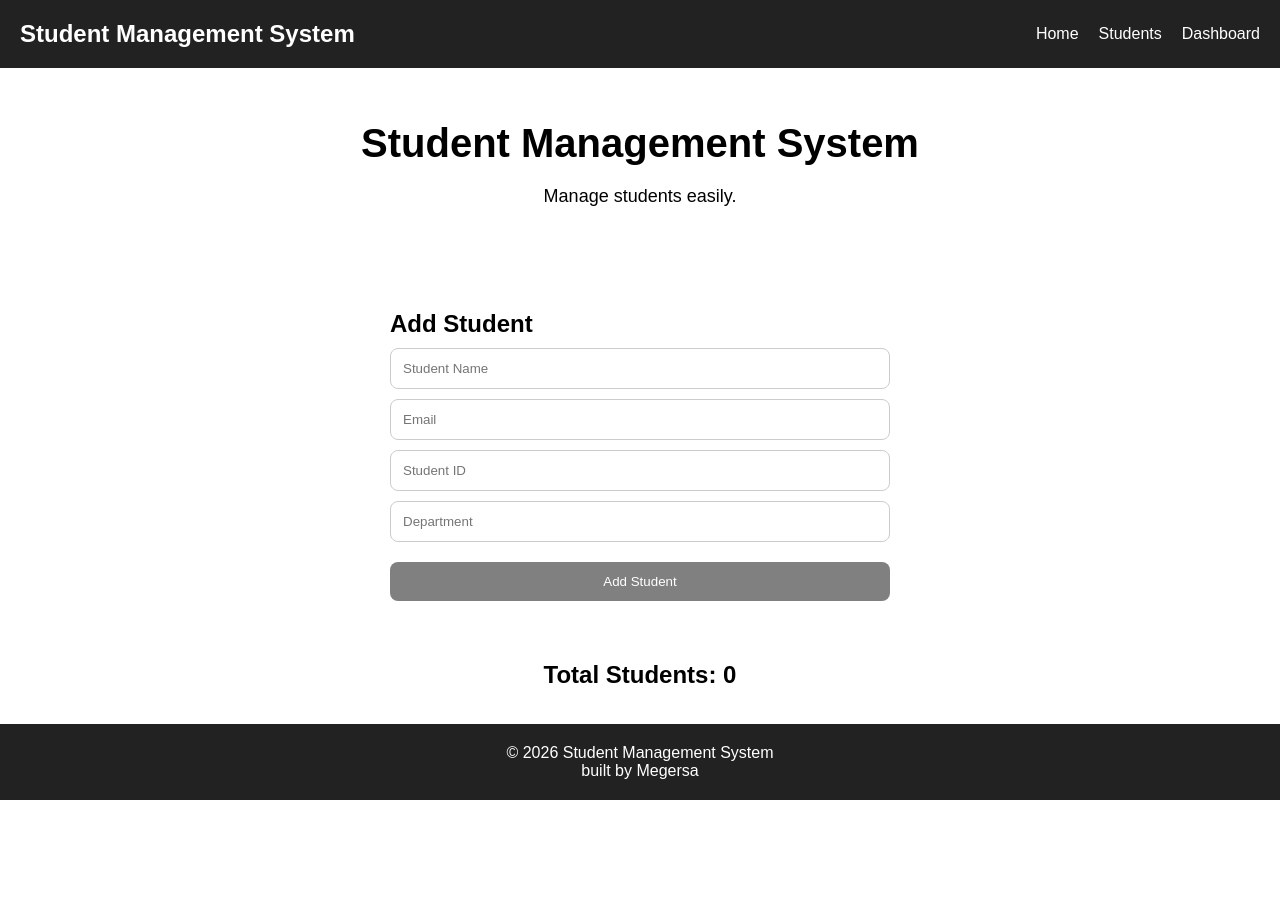
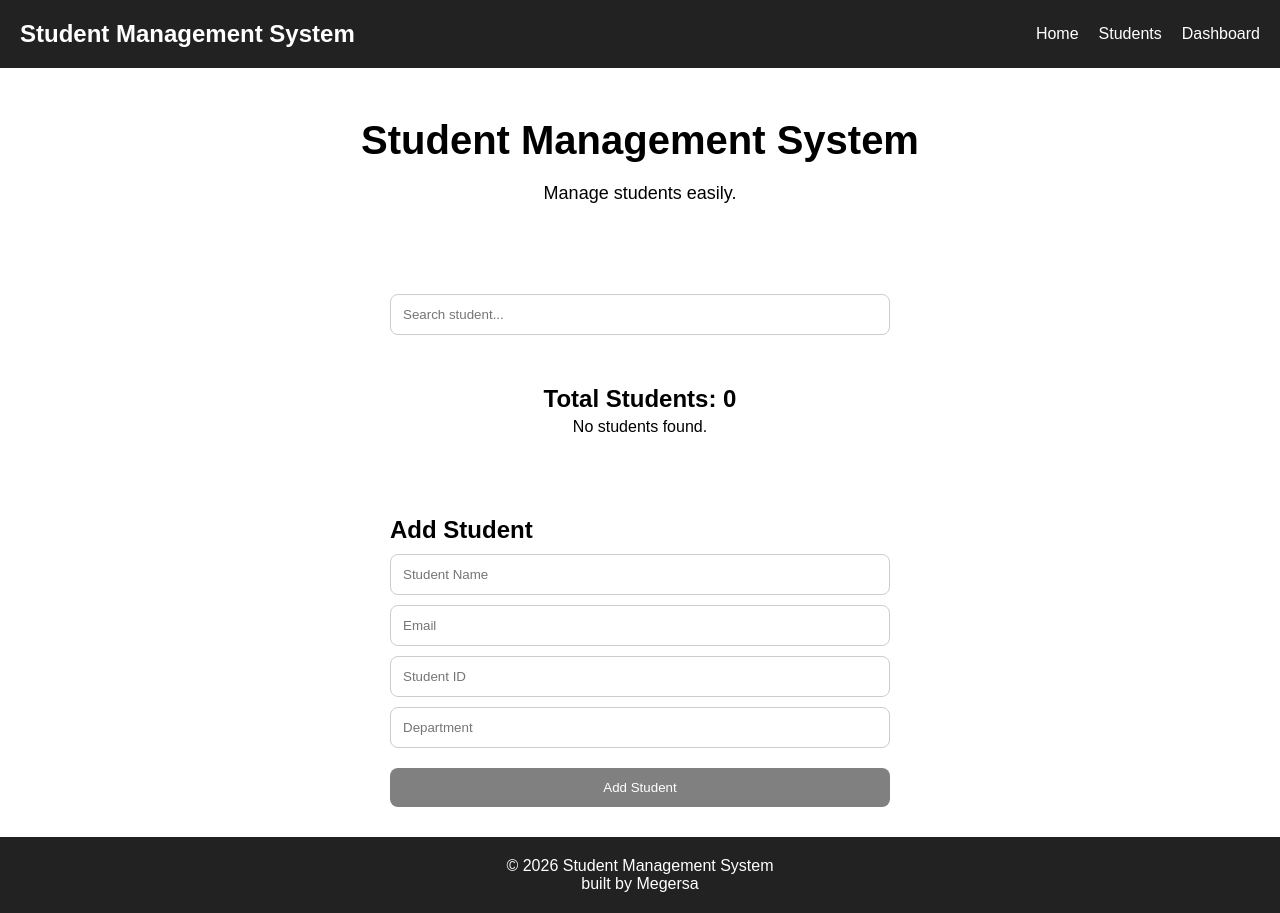
Before and after one commit to megersa27/Student-Management-System, a React (Vite) app: page / in a window 1280 px wide. Before the commit the page ends 800 px from the top, so only its background shows below. Built offline with nearby package versions, Linux system fonts and the light colour scheme.

Commit message:
Completed Milestone 8 search students

```diff
--- a/src/index.css
+++ b/src/index.css
@@ -168,3 +168,19 @@ body {
 
   cursor: pointer;
 }
+.search-container {
+  width: 80%;
+  max-width: 500px;
+
+  margin: 20px auto;
+}
+
+.search-container input {
+  width: 100%;
+
+  padding: 12px;
+
+  border: 1px solid #ccc;
+
+  border-radius: 8px;
+}
--- a/src/pages/Home.jsx
+++ b/src/pages/Home.jsx
@@ -11,6 +11,7 @@ function Home() {
   const [department, setDepartment] = useState("");
   const [email, setEmail] = useState("");
   const [editingId, setEditingId] = useState(null);
+  const [searchTerm, setSearchTerm] = useState("");
 
   const addStudent = () => {
     if (!name || !studentId || !department || !email) {
@@ -72,6 +73,21 @@ function Home() {
     setEditingId(student.id);
   };
 
+  const filteredStudents =
+  students.filter((student) =>
+    student.name
+      .toLowerCase()
+      .includes(
+        searchTerm.toLowerCase()
+      ) ||
+
+    student.studentId
+      ?.toLowerCase()
+      .includes(
+        searchTerm.toLowerCase()
+      )
+  );
+
   return (
     <div className="app">
       <Navbar />
@@ -80,6 +96,37 @@ function Home() {
         <h1>Student Management System</h1>
         <p>Manage students easily.</p>
       </section>
+
+      <div className="search-container">
+        <input
+          type="text"
+          placeholder="Search student..."
+          value={searchTerm}
+          onChange={(e) => setSearchTerm(e.target.value)}
+        />
+        {searchTerm && (
+  <p>
+    Searching:
+    {searchTerm}
+  </p>
+)}
+      </div>
+
+      <div className="students-container">
+        <h2> Total Students: {students.length} </h2>
+
+        {filteredStudents.length === 0 && <p>No students found.</p>}
+        <div className="student-list">
+          {filteredStudents.map((student) => (
+            <StudentCard
+              key={student.id}
+              student={student}
+              deleteStudent={deleteStudent}
+              editStudent={editStudent}
+            />
+          ))}
+        </div>
+      </div>
 
       <div className="form-container">
         <h2>Add Student</h2>
@@ -126,21 +173,6 @@ function Home() {
         )}
       </div>
 
-      <div className="students-container">
-        <h2> Total Students: {students.length} </h2>
-
-        <div className="student-list">
-          {students.map((student) => (
-            <StudentCard
-              key={student.id}
-              student={student}
-              deleteStudent={deleteStudent}
-              editStudent={editStudent}
-            />
-          ))}
-        </div>
-      </div>
-
       <Footer />
     </div>
   );
```
